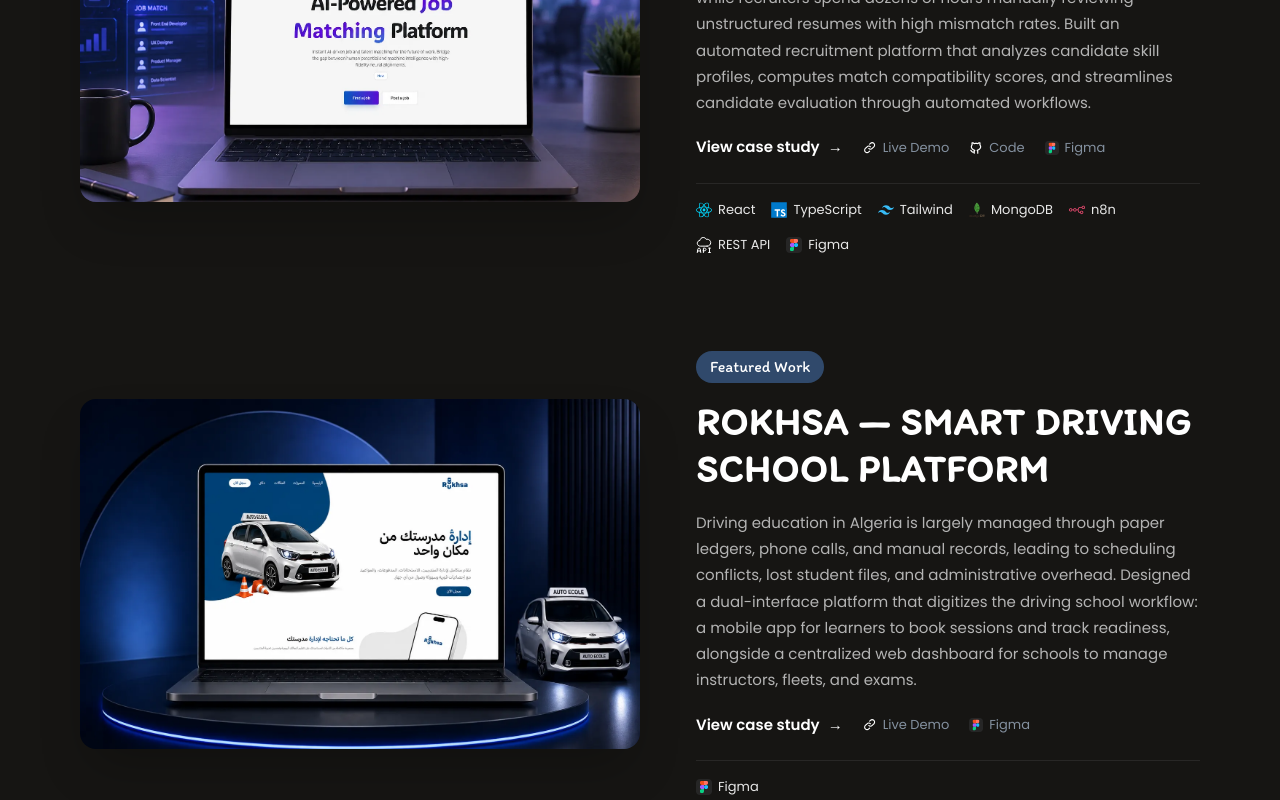
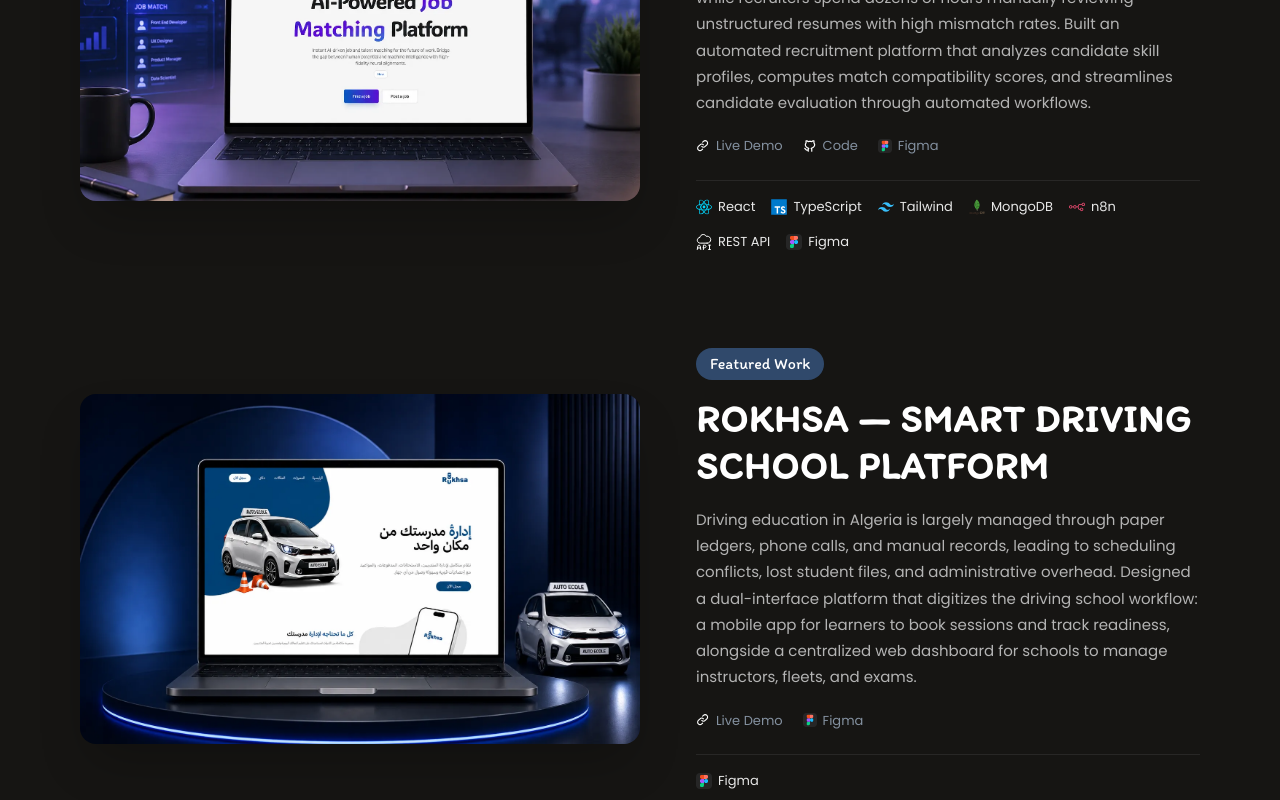
Before and after one commit to lo-ucif/lo__ucif-portfolio, a React (Vite) app: page / in a window 1280 px wide. Shown: the part 3000-3800 px from the top of the page. Built offline with nearby package versions, Linux system fonts and the light colour scheme; a web font is replaced by a local one.

Commit message:
feat: add Projectcard component for portfolio items

```diff
--- a/src/components/projectcard.tsx
+++ b/src/components/projectcard.tsx
@@ -92,18 +92,9 @@ export default function Projectcard({
           {narrative}
         </p>
 
-        {/* Case Study Link & External Actions */}
+        {/* External Actions (Live Demo, GitHub, Figma) */}
+        {(liveDemo || github || figma) && (
           <div className="flex flex-wrap items-center gap-5 mt-1">
-          <button
-            onClick={handleCardClick}
-            className="inline-flex items-center gap-2 font-['Poppins'] text-[15px] font-semibold text-white hover:text-[#5197ff] transition-colors duration-200 group/link cursor-pointer"
-          >
-            <span>View case study</span>
-            <span className="transition-transform duration-200 group-hover/link:translate-x-1">
-              →
-            </span>
-          </button>
-
             {liveDemo && (
               <a
                 href={liveDemo}
@@ -141,6 +132,7 @@ export default function Projectcard({
               </a>
             )}
           </div>
+        )}
 
         {/* Tech Stack Row */}
         <div className="flex flex-wrap items-center gap-4 pt-4 border-t border-white/[0.08] w-full mt-2 font-['Poppins'] text-[13px] text-[#a9a9a9]">
```
Lines whose indentation alone changed are shown as unchanged.
